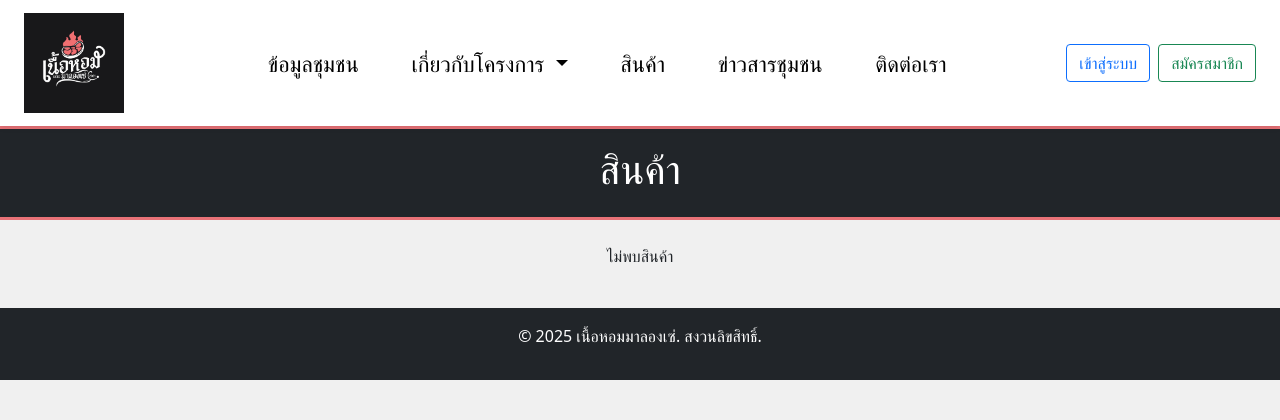
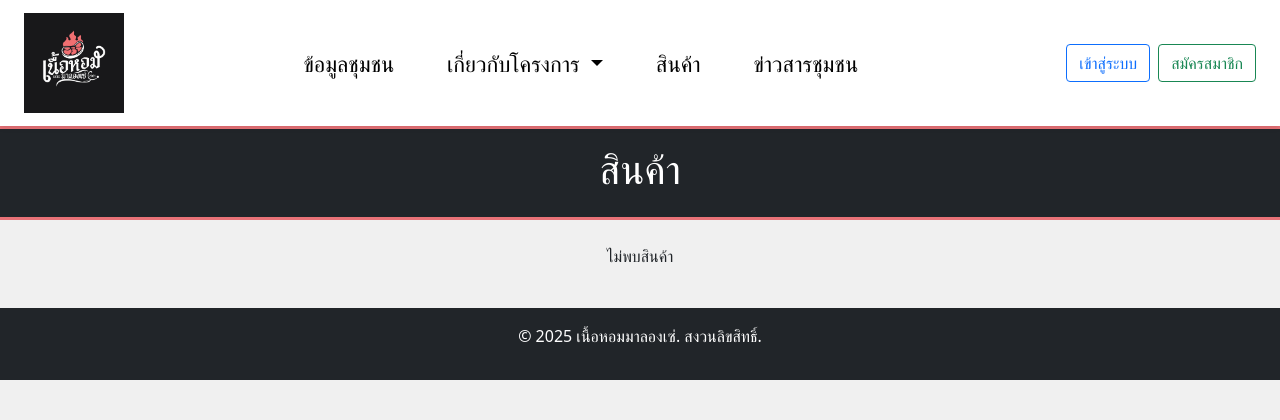
Before and after one commit to DarkNess1903/Hantaphao, a PHP site: page / in a window 1280 px wide. Shown: the top 420 px of the page. Run offline with PHP 8.4, Linux system fonts and the light colour scheme; data that the repository does not hold is empty.

Commit message:
แก้แล้ว

```diff
--- a/topnavbar.php
+++ b/topnavbar.php
@@ -107,7 +107,7 @@ include 'connectDB.php'; // เชื่อมต่อฐานข้อมู
                     <?php endif; ?>
 
                     <li class="nav-item">
-                        <a class="nav-link text-dark" href="community_info.php">ข้อมูลชุมชน</a>
+                        <a class="nav-link text-dark" href="contact_us.php">ข้อมูลชุมชน</a>
                     </li>
 
                     <!-- เมนูเกี่ยวกับโครงการ (ทำให้แสดงเมื่อ cursor hover) -->
@@ -127,7 +127,7 @@ include 'connectDB.php'; // เชื่อมต่อฐานข้อมู
                     <li class="nav-item">
                         <a class="nav-link text-dark" href="index.php">ข่าวสารชุมชน</a>
                     </li>
-                    <li class="nav-item"><a class="nav-link text-dark" href="contact_us.php">ติดต่อเรา</a></li>
+                    <li class="nav-item"><a class="nav-link text-dark"> </a></li>
                 </ul>
                 <?php
                 if (isset($_SESSION['customer_id'])) {
```
Also changed, not shown: css/style.css (line endings or trailing spaces).
